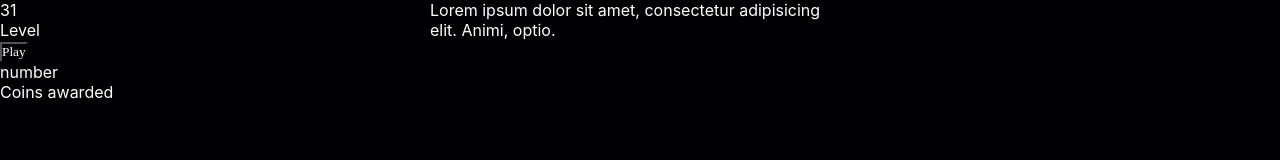
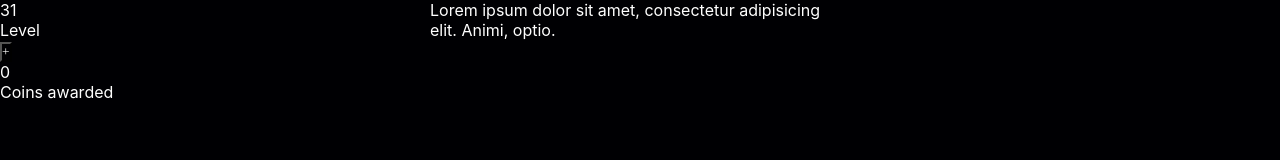
Before and after one commit to Mythage/portfolio, a React (Create React App) app: page /Home in a window 1280 px wide. Shown: the top 160 px of the page. Built offline with nearby package versions, Linux system fonts and the light colour scheme; a web font is replaced by a local one.

Commit message:
Started Working on the Header.js
Signed-off-by: sonij <so.nijdam@gmail.com>

```diff
--- a/src/Componentes/Header/Header.js
+++ b/src/Componentes/Header/Header.js
@@ -1,22 +1,27 @@
-import React from 'react';
+import React, {useState} from 'react';
 import './Header.css';
 
 function Header() {
+    const [count, setCount] = useState(0); // State voor de teller
+
+    const incrementCount = () => {
+        setCount(count + 1); // Functie om de teller te verhogen
+    };
+
     return (
-
         <div>
             <section>
                 <h2>31</h2>
-                <h3>Level</h3>
+                <h4>Level</h4>
             </section>
             <section>
-                <button>Play</button>
-                <h2>number</h2>
-                <h3>Coins awarded</h3>
+                <button onClick={incrementCount}>+</button>{/*button om de tellel te verhogen*/}
+                <h2>{count}</h2> {/* De actuele waarde van de teller */}
+                <h4>Coins awarded</h4>
             </section>
         </div>
 
-    )
+    );
 }
 
 export default Header;
```
